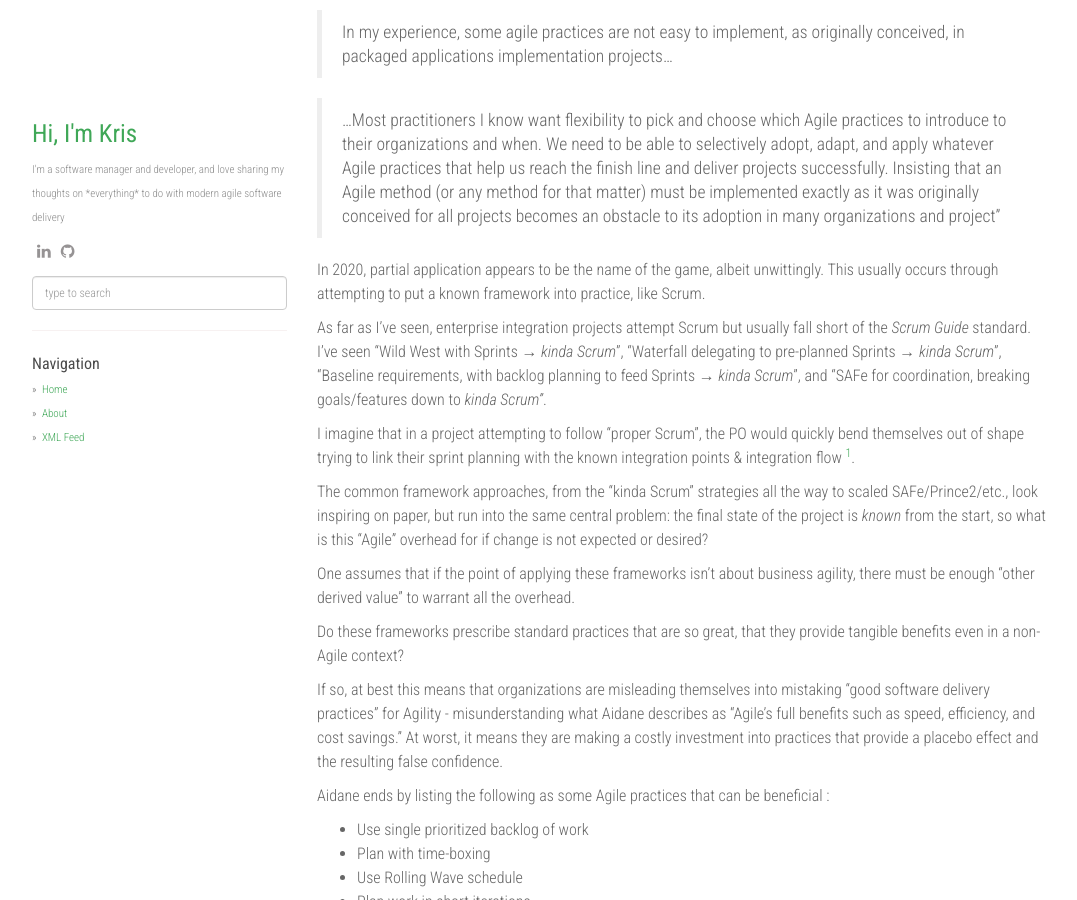
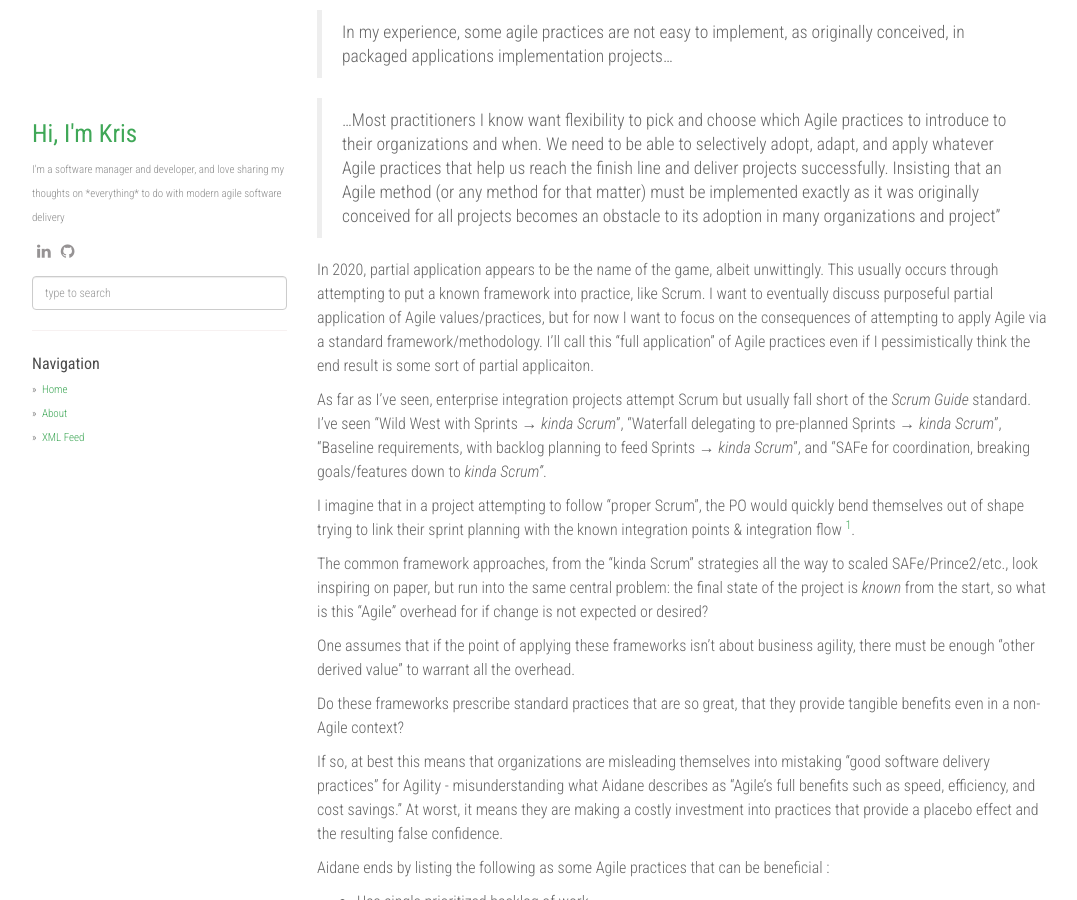
Before and after one commit to kcarta/kcarta.github.io-temp, a Jekyll site: the page built from _posts/2020-08-25-agile-practices-esi-projects.md, in a window 1280 px wide and 900 px high, scrolled down 606 px. Shown: the whole window, without its empty margins (53-1130 px from the left). Built offline with Jekyll 4.4.1, drawn with Linux system fonts in a browser that asks for light colours; nearby versions of some CDN libraries; comment, search, counter and statistics services are not loaded.

Commit message:
Further revising of agile practices post

```diff
--- a/_posts/2020-08-25-agile-practices-esi-projects.md
+++ b/_posts/2020-08-25-agile-practices-esi-projects.md
@@ -23,7 +23,7 @@
 
 > ...Most practitioners I know want flexibility to pick and choose which Agile practices to introduce to their organizations and when. We need to be able to selectively adopt, adapt, and apply whatever Agile practices that help us reach the finish line and deliver projects successfully. Insisting that an Agile method (or any method for that matter) must be implemented exactly as it was originally conceived for all projects becomes an obstacle to its adoption in many organizations and project"
 
-In 2020, partial application appears to be the name of the game, albeit unwittingly. This usually occurs through attempting to put a known framework into practice, like Scrum.
+In 2020, partial application appears to be the name of the game, albeit unwittingly. This usually occurs through attempting to put a known framework into practice, like Scrum. I want to eventually discuss purposeful partial application of Agile values/practices, but for now I want to focus on the consequences of attempting to apply Agile via a standard framework/methodology. I'll call this "full application" of Agile practices even if I pessimistically think the end result is some sort of partial applicaiton.
 
 As far as I've seen, enterprise integration projects attempt Scrum but usually fall short of the *Scrum Guide* standard. I've seen "Wild West with Sprints → *kinda Scrum*", "Waterfall delegating to pre-planned Sprints → *kinda Scrum*", "Baseline requirements, with backlog planning to feed Sprints → *kinda Scrum*", and "SAFe for coordination, breaking goals/features down to *kinda Scrum"*.
 
```
